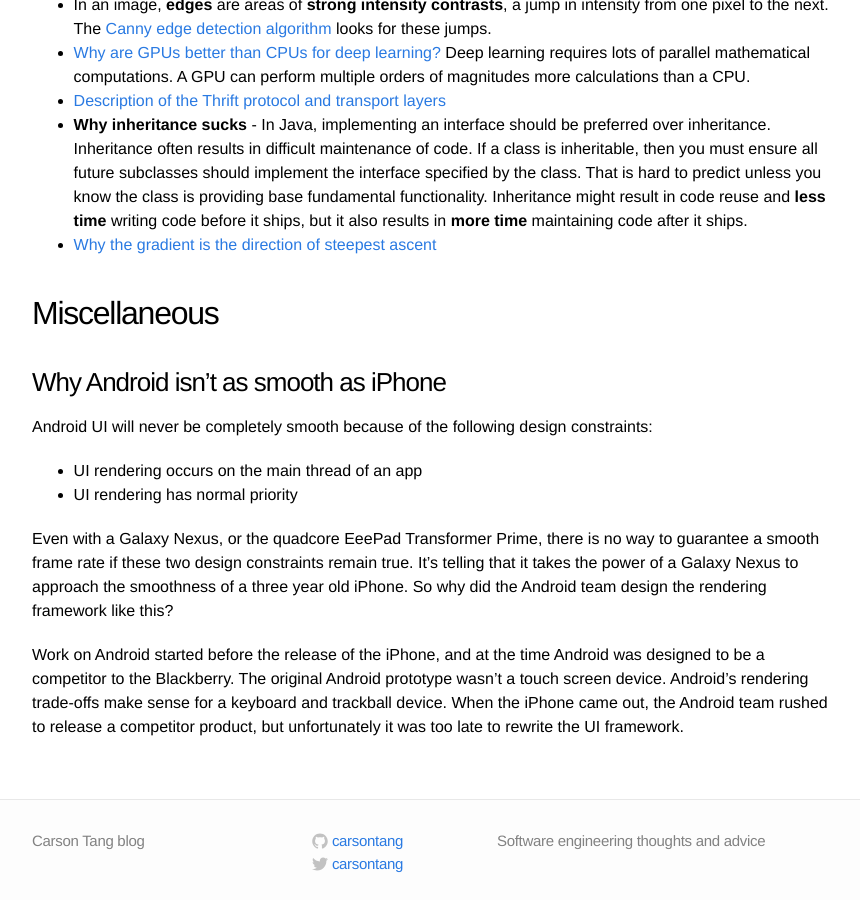
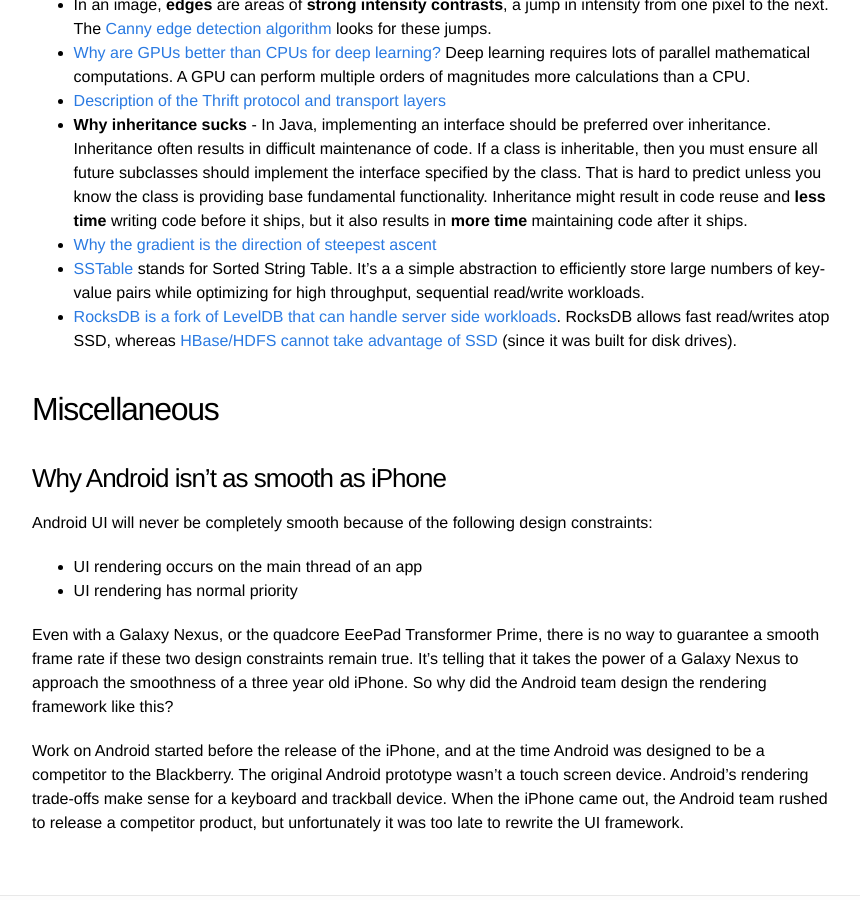
Before and after one commit to carsontang/carsontang.github.io, a Jekyll site: the page built from notes.md, in a window 1280 px wide and 900 px high, scrolled down 2070 px. Shown: the whole window, without its empty margins (208-1068 px from the left). Built offline with Jekyll 4.4.1, drawn with Linux system fonts in a browser that asks for light colours.

Commit message:
Added notes about SSTable and HBase on SSD

```diff
--- a/notes.md
+++ b/notes.md
@@ -98,6 +98,8 @@ permalink: /notes/
 * [Description of the Thrift protocol and transport layers](https://gist.github.com/carsontang/8d7c7680e84a509545a6b259de8098ff)
 * **Why inheritance sucks** - In Java, implementing an interface should be preferred over inheritance. Inheritance often results in difficult maintenance of code. If a class is inheritable, then you must ensure all future subclasses should implement the interface specified by the class. That is hard to predict unless you know the class is providing base fundamental functionality. Inheritance might result in code reuse and **less time** writing code before it ships, but it also results in **more time** maintaining code after it ships.
 * [Why the gradient is the direction of steepest ascent](http://www.math.usm.edu/lambers/mat280/spr10/lecture7.pdf)
+* [SSTable](https://www.igvita.com/2012/02/06/sstable-and-log-structured-storage-leveldb/) stands for Sorted String Table. It's a a simple abstraction to efficiently store large numbers of key-value pairs while optimizing for high throughput, sequential read/write workloads.
+* [RocksDB is a fork of LevelDB that can handle server side workloads](http://rocksdb.blogspot.com/2013/11/the-history-of-rocksdb.html). RocksDB allows fast read/writes atop SSD, whereas [HBase/HDFS cannot take advantage of SSD](http://hadoopblog.blogspot.com/2012/05/hadoop-and-solid-state-drives.html) (since it was built for disk drives).
 
 
 ## Miscellaneous
```
